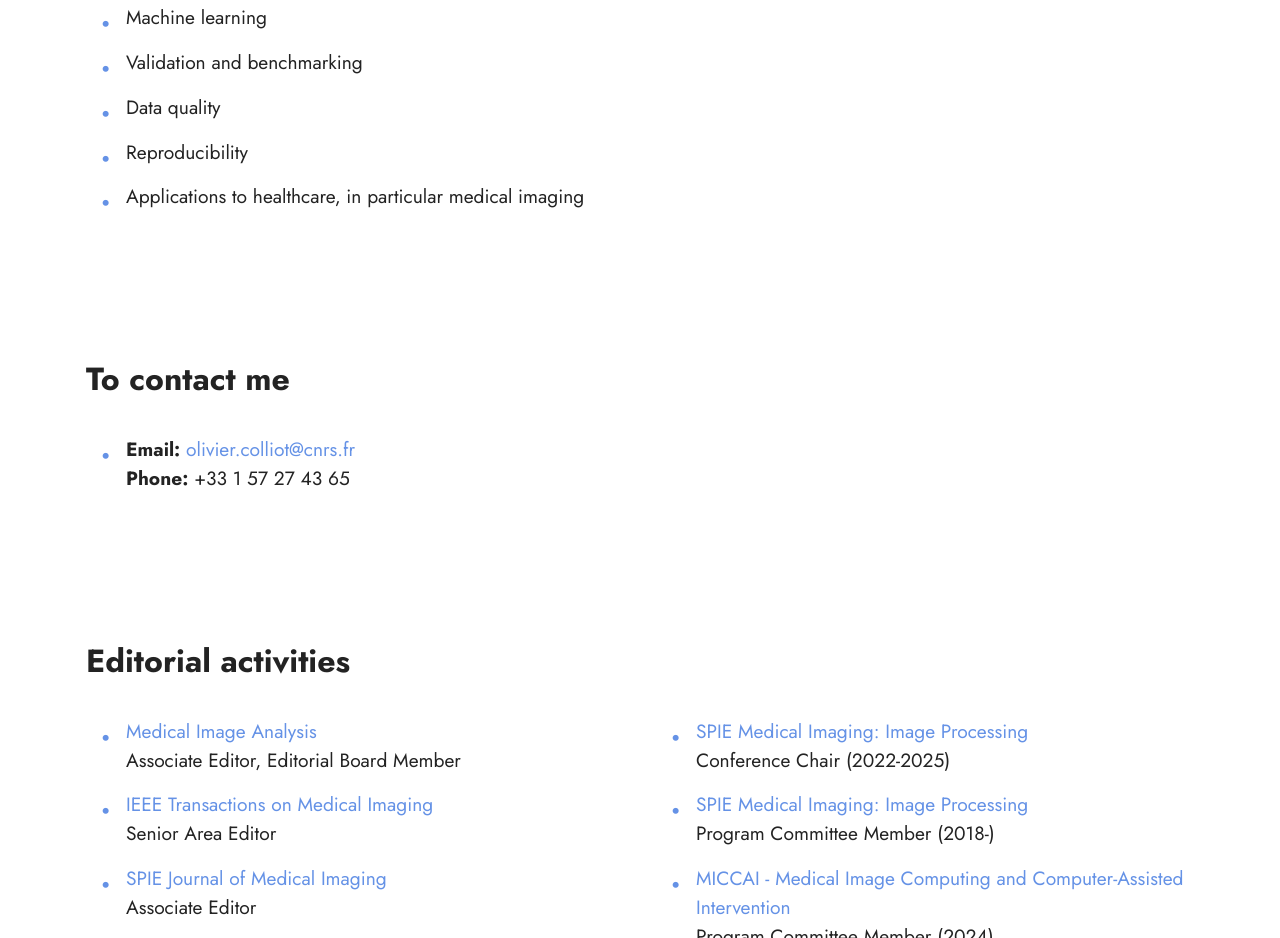
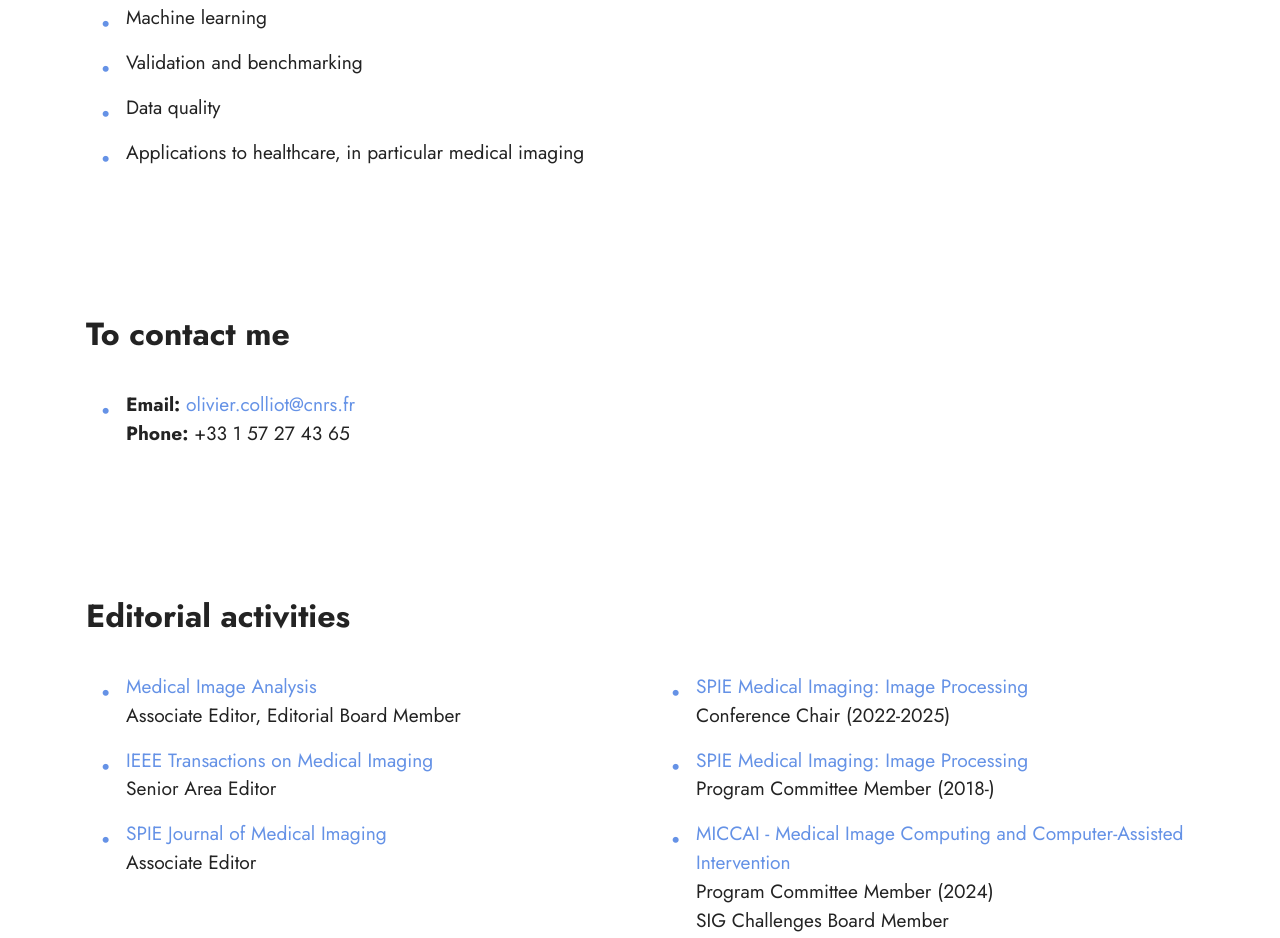
Before and after one commit to oliviercolliot/oliviercolliot.github.io, a plain HTML site: page index.html in a window 1280 px wide. Shown: the part 1032-1970 px from the top of the page. Drawn offline with nearby package versions, Linux system fonts and the light colour scheme; a script that the page names is missing.

Commit message:
Add files via upload

```diff
--- a/index.html
+++ b/index.html
@@ -17,7 +17,7 @@
   <link rel="stylesheet" href="assets/theme/css/style.css">
   <link rel="preload" href="https://fonts.googleapis.com/css?family=Jost:100,200,300,400,500,600,700,800,900,100i,200i,300i,400i,500i,600i,700i,800i,900i&display=swap" as="style" onload="this.onload=null;this.rel='stylesheet'">
   <noscript><link rel="stylesheet" href="https://fonts.googleapis.com/css?family=Jost:100,200,300,400,500,600,700,800,900,100i,200i,300i,400i,500i,600i,700i,800i,900i&display=swap"></noscript>
-  <link rel="preload" as="style" href="assets/mobirise/css/mbr-additional.css?v=oBR57I"><link rel="stylesheet" href="assets/mobirise/css/mbr-additional.css?v=oBR57I" type="text/css">
+  <link rel="preload" as="style" href="assets/mobirise/css/mbr-additional.css?v=pCyoU7"><link rel="stylesheet" href="assets/mobirise/css/mbr-additional.css?v=pCyoU7" type="text/css">
 
 
 
@@ -116,7 +116,7 @@
                     <h3 class="mbr-section-title mbr-fonts-style mb-4 display-5">
                         <strong>Research interests</strong></h3>
                 <ul class="list mbr-fonts-style display-7">
-                    <li>Machine learning</li><li>Validation and benchmarking</li><li>Data quality</li><li>Reproducibility</li><li>Applications to healthcare, in particular medical imaging<br></li>
+                    <li>Machine learning</li><li>Validation and benchmarking</li><li>Data quality</li><li>Applications to healthcare, in particular medical imaging<br></li>
                 </ul>
             </div>
         </div>
```
